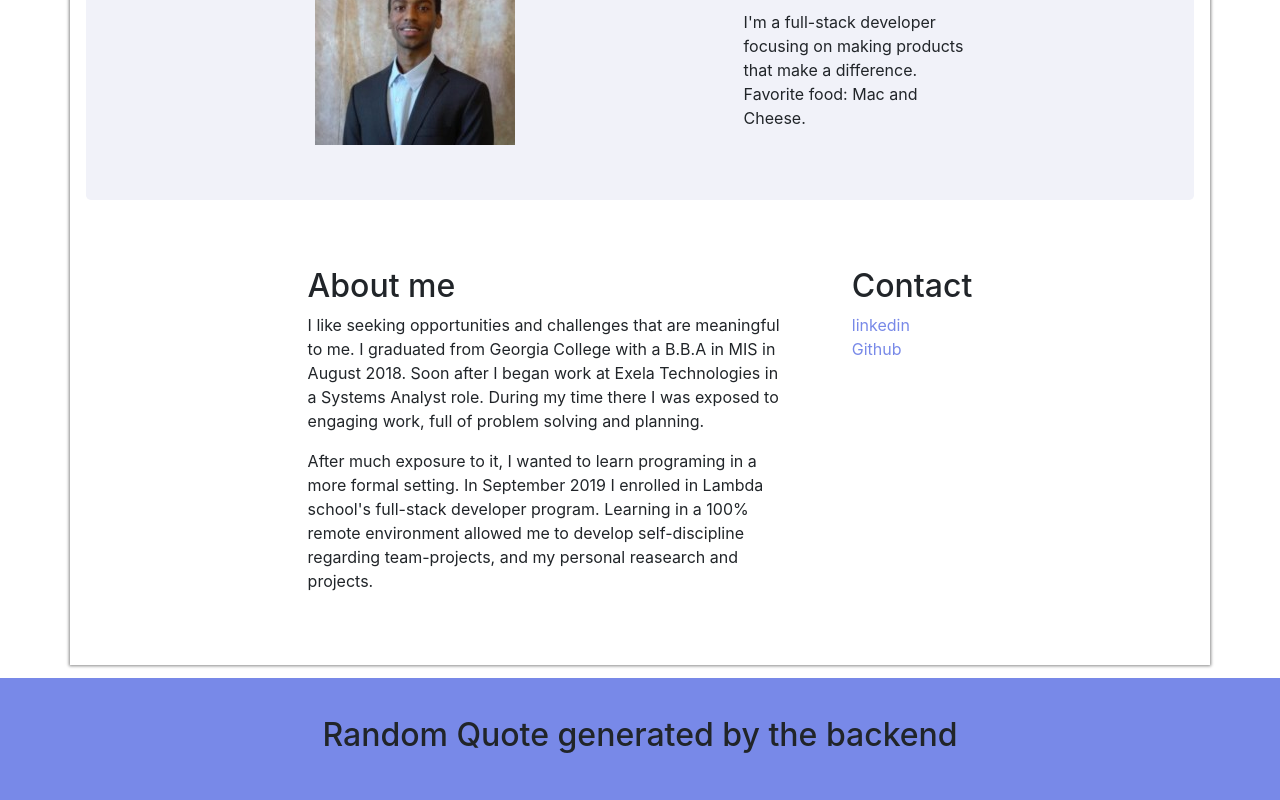
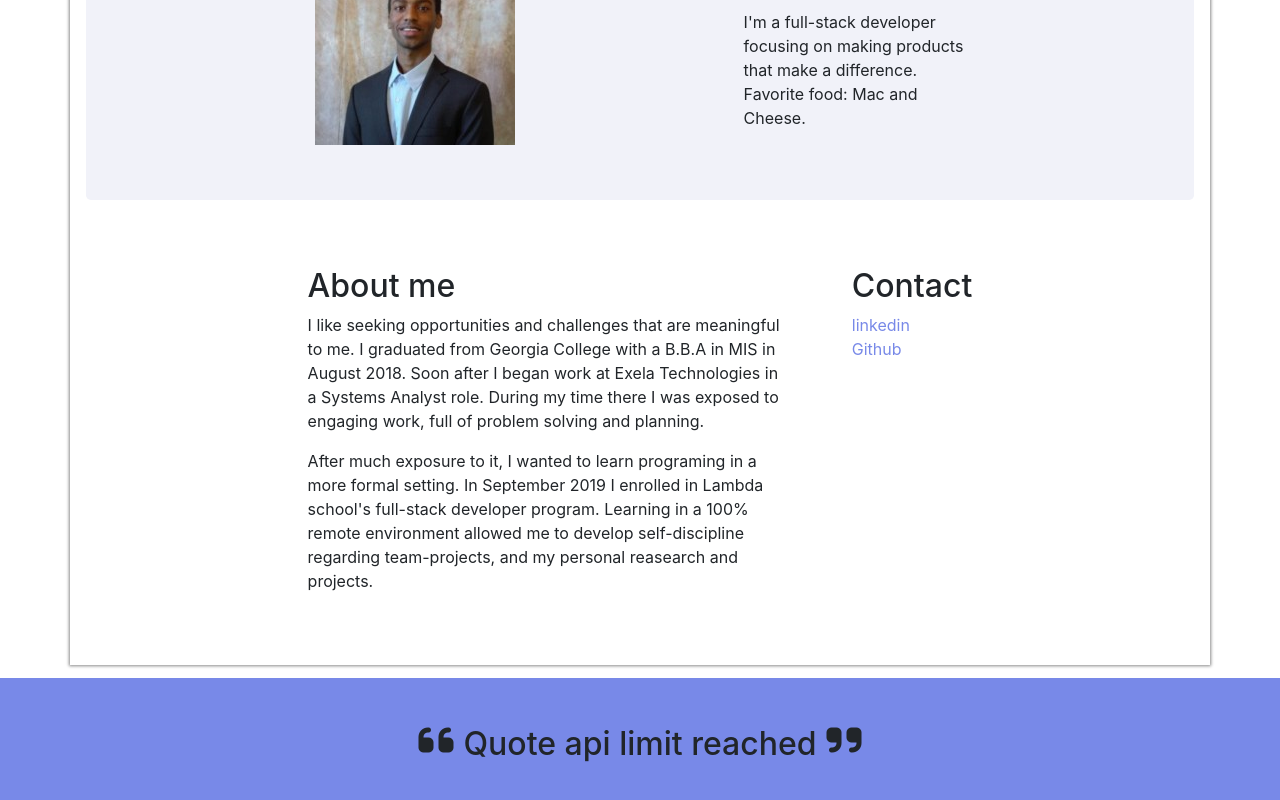
Before and after one commit to YeetOrBeYate/KyleCorbin, a React (Create React App) app: page / in a window 1280 px wide. Shown: the part 214-1014 px from the top of the page. Built offline with nearby package versions, Linux system fonts and the light colour scheme; no server answers.

Commit message:
Got the api quote styled with font-awesome but the rate limit is very low. I may need to create my own quote table on the backend to have unlimited access

```diff
--- a/public/index.html
+++ b/public/index.html
@@ -9,6 +9,7 @@
       name="description"
       content="Web site created using create-react-app"
     />
+    <script src="https://kit.fontawesome.com/9afc56a6cf.js" crossorigin="anonymous"></script>
     <link rel="apple-touch-icon" href="%PUBLIC_URL%/logo192.png" />
     <!--
       manifest.json provides metadata used when your web app is installed on a
--- a/src/App.css
+++ b/src/App.css
@@ -42,8 +42,23 @@
   background-color: #7889e8;
 }
 
+
 #quote{
   padding-bottom: 1%;
+}
+
+.footerbar h2::before{
+  content: '\f10d';
+}
+
+.footerbar h2::after{
+  content: '\f10e';
+}
+
+.footerbar h2::before, .footerbar h2::after{
+  font-family: FontAwesome;
+  font-size: 40px;
+  padding: 10px;
 }
 
 .contactIcons{
--- a/src/comp/FooterBar.js
+++ b/src/comp/FooterBar.js
@@ -1,12 +1,33 @@
 import React from 'react'
+import axios from 'axios'
 
 
 const FooterBar = ()=>{
 
+    const [qoute,setQoute] = React.useState({
+        string:'',
+        author:''
+    })
+
+    React.useEffect(()=>{
+        return axios.get('https://quotes.rest/qod?category=inspire&language=en')
+
+        .then(res=>{
+            console.log(res.data.contents.quotes[0])
+            let content = res.data.contents.quotes[0]
+            setQoute({...qoute, string:content.quote, author:content.author})
+        })
+
+        .catch(err=>{
+            console.log(err)
+            setQoute({...qoute, string:'Quote api limit reached', author:"sorry :("})
+        })
+    },[])
+
     return(
     <div className="footerbar">
         <div id ="quote">
-            <h2>Random Quote generated by the backend</h2>
+            <h2>{qoute.string}</h2>
         </div>
     </div>
     );
```
